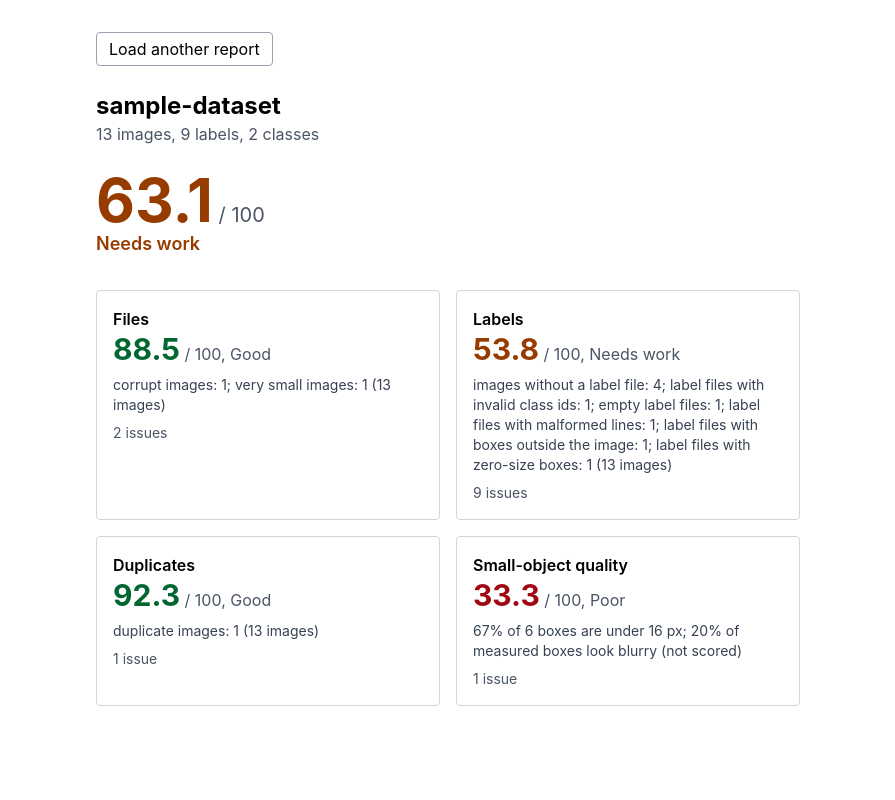
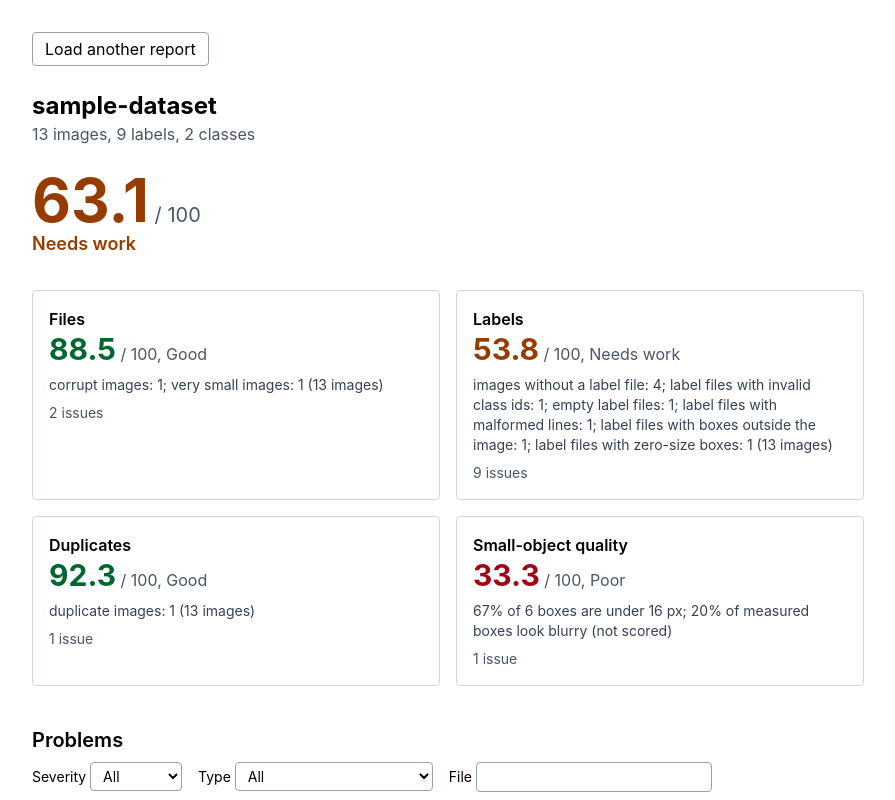
Before and after one commit to ariyan-cmd/DQC, a React (Vite) app in the folder viewer/: page / in a window 1280 px wide. Both pictures are taken after a click on the button "Load sample report". Shown: the top 800 px of the page, without its empty margins (192-1087 px from the left). Built offline with nearby package versions, Linux system fonts and the light colour scheme.

Commit message:
feat(viewer): issue table with filters and capped-list notice

```diff
--- /dev/null
+++ b/viewer/src/components/IssueTable.tsx
@@ -0,0 +1,109 @@
+import { useState } from "react";
+import { filterIssues, NO_FILTERS, type Filters, type Issue } from "../lib/filterIssues";
+
+type Props = {
+  issues: Issue[];
+  issueCounts: Record<string, number>;
+};
+
+const SEVERITY_STYLE = {
+  error: "text-red-800",
+  warning: "text-amber-800",
+  info: "text-gray-700",
+};
+
+const fmt = (n: number) => n.toLocaleString("en-US");
+const SEVERITIES: Filters["severity"][] = ["all", "error", "warning", "info"];
+
+// Every cell is a plain React text node: file names and details come from an untrusted report.
+export default function IssueTable({ issues, issueCounts }: Props) {
+  const [filters, setFilters] = useState<Filters>(NO_FILTERS);
+  const rows = filterIssues(issues, filters);
+  const total = Object.values(issueCounts).reduce((sum, n) => sum + n, 0);
+
+  if (issues.length === 0) return <p className="mt-2 text-gray-700">No problems found.</p>;
+
+  return (
+    <div>
+      <div className="mt-2 flex flex-wrap gap-4 text-sm">
+        <label>
+          Severity{" "}
+          <select
+            className="rounded border border-gray-400 px-2 py-1"
+            value={filters.severity}
+            onChange={(event) =>
+              setFilters({ ...filters, severity: event.target.value as Filters["severity"] })
+            }
+          >
+            {SEVERITIES.map((s) => (
+              <option key={s} value={s}>
+                {s === "all" ? "All" : s}
+              </option>
+            ))}
+          </select>
+        </label>
+        <label>
+          Type{" "}
+          <select
+            className="rounded border border-gray-400 px-2 py-1"
+            value={filters.type}
+            onChange={(event) => setFilters({ ...filters, type: event.target.value })}
+          >
+            <option value="all">All</option>
+            {Object.entries(issueCounts)
+              .sort(([a], [b]) => a.localeCompare(b))
+              .map(([type, count]) => (
+                <option key={type} value={type}>
+                  {type} ({fmt(count)})
+                </option>
+              ))}
+          </select>
+        </label>
+        <label>
+          File{" "}
+          <input
+            type="search"
+            className="rounded border border-gray-400 px-2 py-1"
+            value={filters.file}
+            onChange={(event) => setFilters({ ...filters, file: event.target.value })}
+          />
+        </label>
+      </div>
+
+      <p className="mt-3 text-sm text-gray-700" aria-live="polite">
+        Showing {fmt(rows.length)} of {fmt(issues.length)} issues in this report.
+        {total > issues.length && ` The report was capped; the real total is ${fmt(total)}.`}
+      </p>
+
+      {rows.length === 0 ? (
+        <p className="mt-2 text-gray-700">No issues match these filters.</p>
+      ) : (
+        <div className="mt-2 overflow-x-auto">
+          <table className="w-full text-left text-sm">
+            <caption className="sr-only">Issues found in the dataset</caption>
+            <thead>
+              <tr className="border-b border-gray-300">
+                <th scope="col" className="py-1 pr-4">Severity</th>
+                <th scope="col" className="py-1 pr-4">Type</th>
+                <th scope="col" className="py-1 pr-4">File</th>
+                <th scope="col" className="py-1">Detail</th>
+              </tr>
+            </thead>
+            <tbody>
+              {rows.map((issue, index) => (
+                <tr key={index} className="border-b border-gray-200 align-top">
+                  <td className={`py-1 pr-4 font-semibold uppercase ${SEVERITY_STYLE[issue.severity]}`}>
+                    {issue.severity}
+                  </td>
+                  <td className="py-1 pr-4">{issue.type}</td>
+                  <td className="py-1 pr-4 break-all">{issue.file}</td>
+                  <td className="py-1">{issue.detail}</td>
+                </tr>
+              ))}
+            </tbody>
+          </table>
+        </div>
+      )}
+    </div>
+  );
+}
--- a/viewer/src/components/ReportSummary.tsx
+++ b/viewer/src/components/ReportSummary.tsx
@@ -1,4 +1,5 @@
 import { scoreBand } from "../lib/band";
+import IssueTable from "./IssueTable";
 import type { Report } from "../schema";
 
 type Props = {
@@ -12,7 +13,7 @@ export default function ReportSummary({ report, onReset }: Props) {
   const band = scoreBand(score.overall);
 
   return (
-    <main className="mx-auto max-w-3xl p-8">
+    <main className="mx-auto max-w-4xl p-8">
       <button
         type="button"
         onClick={onReset}
@@ -51,6 +52,9 @@ export default function ReportSummary({ report, onReset }: Props) {
           );
         })}
       </ul>
+
+      <h2 className="mt-10 text-xl font-semibold">Problems</h2>
+      <IssueTable issues={report.issues} issueCounts={report.issue_counts} />
     </main>
   );
 }
```
Also changed, not shown: 1 other file (tests, documents, lock files or other folders).
